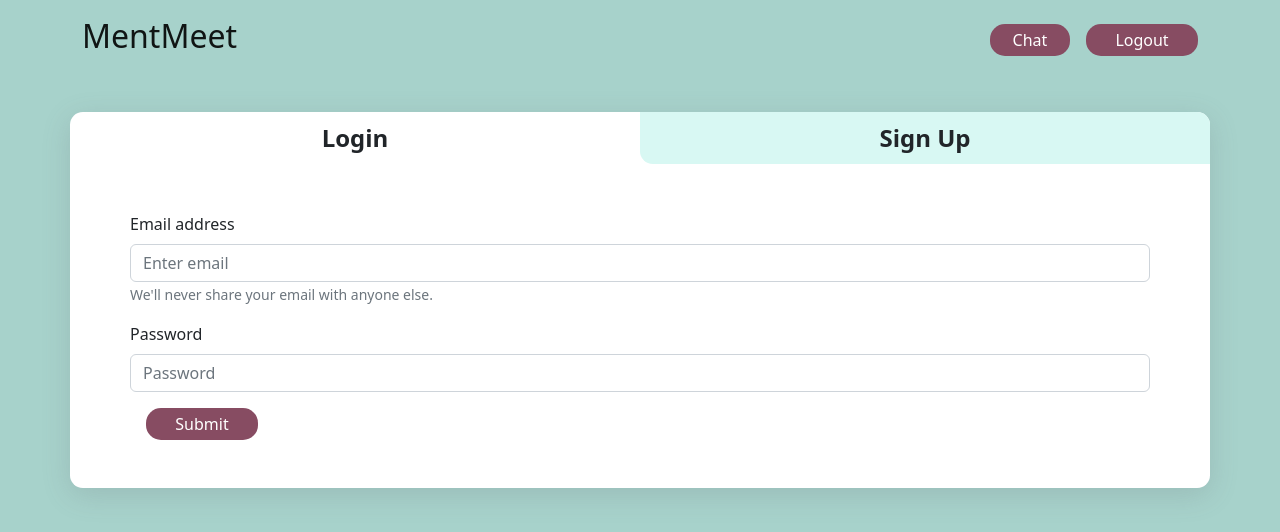
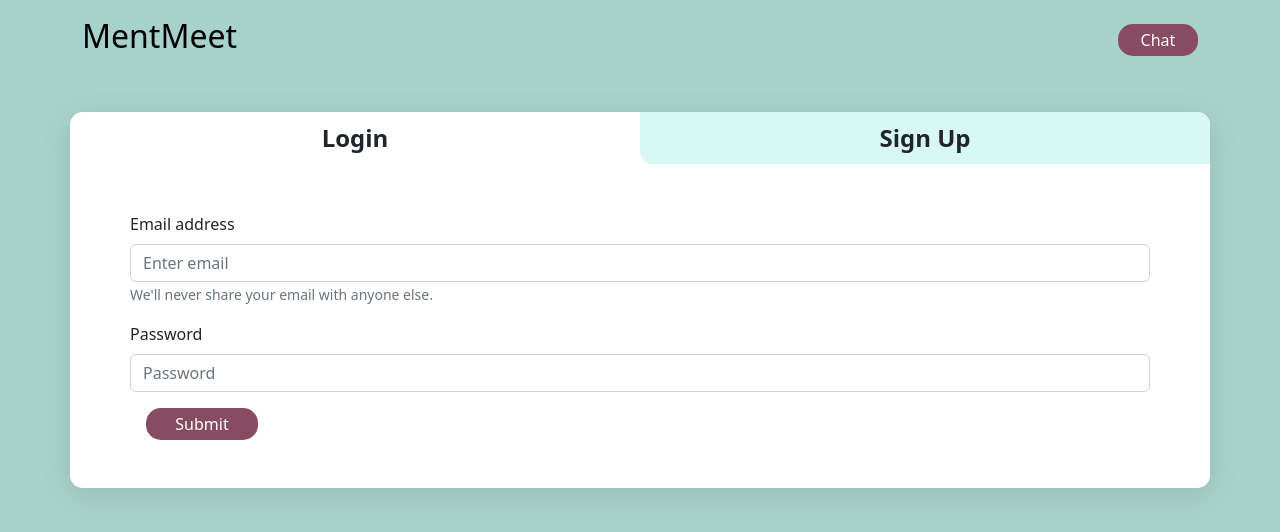
Before and after one commit to charitra1022/MentMeet, a React (Create React App) app in the folder frontend/: page /login in a window 1280 px wide. Shown: the top 532 px of the page. Built offline with nearby package versions, Linux system fonts and the light colour scheme.

Commit message:
logout btn logic written and hide logout btn on login page

```diff
--- a/frontend/src/Components/LoginSignupPage.js
+++ b/frontend/src/Components/LoginSignupPage.js
@@ -32,7 +32,7 @@ export default function LoginSignupComponent() {
 
   return (
     <>
-      <NavbarComponent />
+      <NavbarComponent isLoginPage={true} />
       <div className="login-page">
         <Container className="login-container">
           <Row>
--- a/frontend/src/Components/Navbar.js
+++ b/frontend/src/Components/Navbar.js
@@ -1,20 +1,36 @@
 import React from "react";
 import Container from "react-bootstrap/Container";
 import Navbar from "react-bootstrap/Navbar";
+import { Link, useNavigate } from "react-router-dom";
 import "./styles/NavbarStyle.css";
 
-export default function NavbarComponent() {
+export default function NavbarComponent(props) {
+  const navigate = useNavigate();
+
+  // delete token and redirect to login page
+  const handleLogOut = () => {
+    window.localStorage.clear();
+    navigate("/login");
+  };
+
   return (
     <Navbar className="navcontainer">
       <Container>
-        <Navbar.Brand href="#home">
-          <h2>MentMeet</h2>
+        <Navbar.Brand>
+          <Link to={"/"} style={{ textDecoration: "none", color: "black" }}>
+            <h2>MentMeet</h2>
+          </Link>
         </Navbar.Brand>
         <Navbar.Toggle />
         <Navbar className="justify-content-end">
           <Navbar.Text>
             <button className="chatbtn">Chat</button>
-            <button className="logoutbtn">Logout</button>
+
+            {props.isLoginPage !== true && (
+              <button className="logoutbtn" onClick={handleLogOut}>
+                Logout
+              </button>
+            )}
           </Navbar.Text>
         </Navbar>
       </Container>
```
